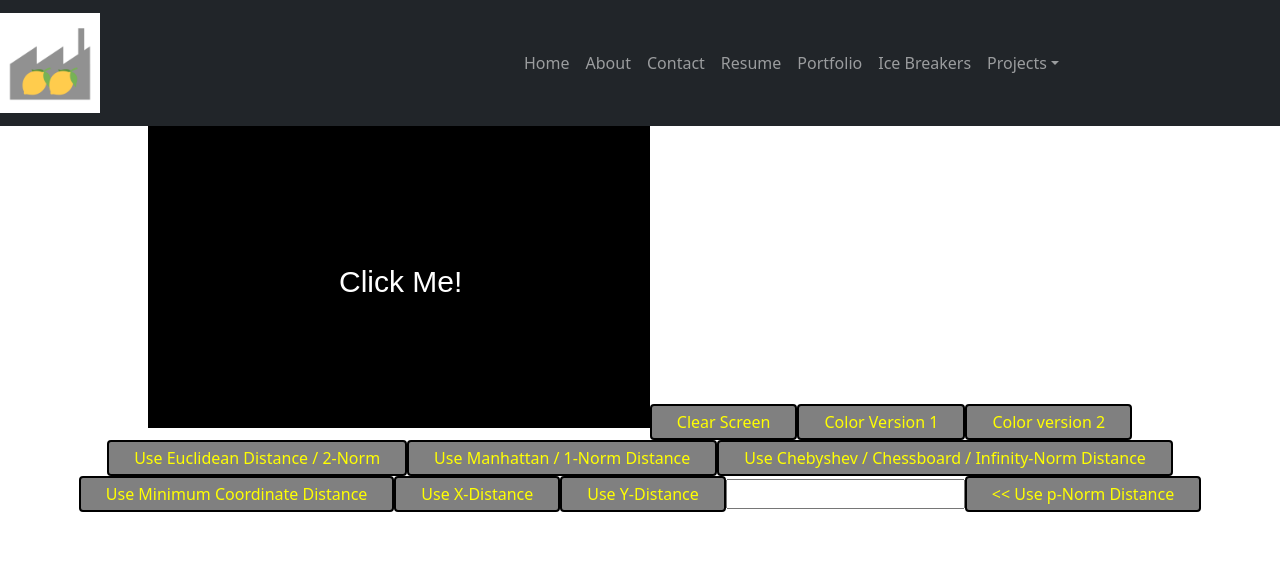
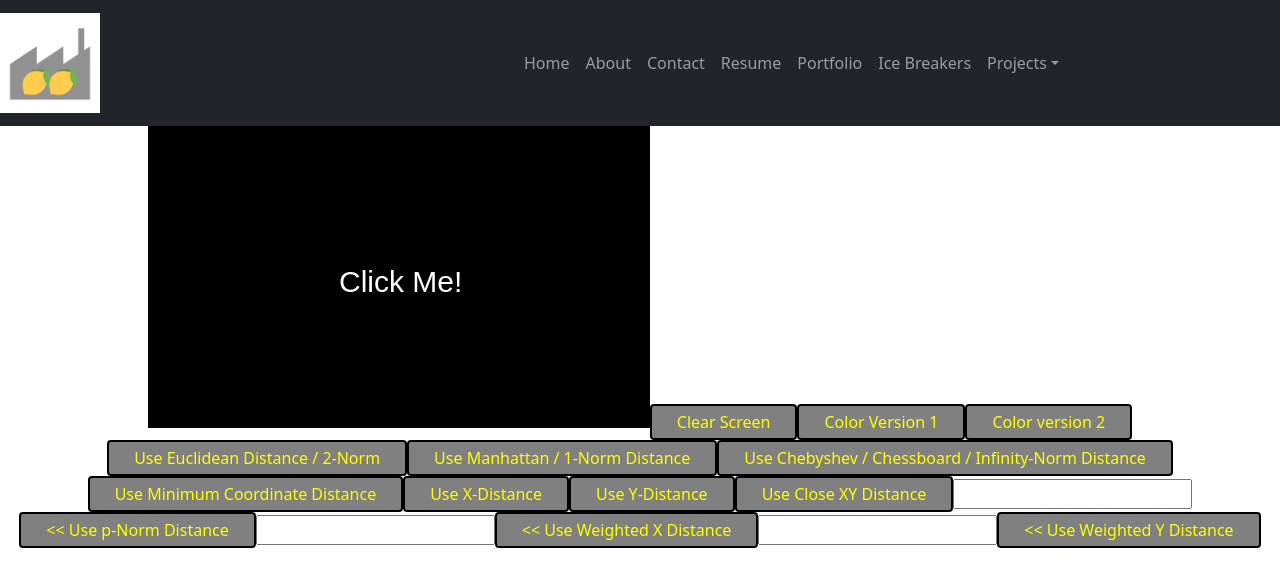
Before and after one commit to rkimpins/lemoncorp, a React (Create React App) app: page /Voronoi in a window 1280 px wide. Shown: the top 586 px of the page. Built offline with nearby package versions, Linux system fonts and the light colour scheme.

Commit message:
Added weighted X, weighted Y, and close XY coords to distance functions for voronoi

```diff
--- a/src/components/Voronoi/Voronoi.js
+++ b/src/components/Voronoi/Voronoi.js
@@ -175,6 +175,22 @@ class Voronoi extends Component {
 		return (point1.x - point2.x) ** 2 + (point1.y - point2.y) ** 2;
 	}
 
+	closeXYDistance = (point1, point2) => {
+		return Math.abs(Math.abs(point2.x - point1.x) - Math.abs(point2.y - point1.y));
+	}
+
+	weighted_X_distance = (C) => {
+		return (point1, point2) => {
+			return C * (point1.x - point2.x) ** 2 + (point1.y - point2.y) ** 2;
+		}
+	}
+
+	weighted_Y_distance = (C) => {
+		return (point1, point2) => {
+			return (point1.x - point2.x) ** 2 + C * (point1.y - point2.y) ** 2;
+		}
+	}
+
 	//TODO Add information about distance!!
 	change_distance = (new_distance_function) => {
 		//console.log("Distance changed to:", new_distance_function);
@@ -228,11 +244,24 @@ class Voronoi extends Component {
 				</button>
 				<button onClick={() => {this.change_distance(this.x_distance)}}>Use X-Distance</button>
 				<button onClick={() => {this.change_distance(this.y_distance)}}>Use Y-Distance</button>
+				<button onClick={() => {this.change_distance(this.closeXYDistance)}}>Use Close XY Distance</button>
 				<input type="number" id="p_input" />
 				<button
 					onClick={() => {
 						this.change_distance(this.np_euclidean_distance(parseInt(document.getElementById("p_input").value)))}}>
 					{"<< Use p-Norm Distance"}
+				</button>
+				<input type="number" id="cx_input" />
+				<button
+					onClick={() => {
+						this.change_distance(this.weighted_X_distance(parseInt(document.getElementById("cx_input").value)))}}>
+					{"<< Use Weighted X Distance"}
+				</button>
+				<input type="number" id="cy_input" />
+				<button
+					onClick={() => {
+						this.change_distance(this.weighted_Y_distance(parseInt(document.getElementById("cy_input").value)))}}>
+					{"<< Use Weighted Y Distance"}
 				</button>
 			</div>
 		);
```
